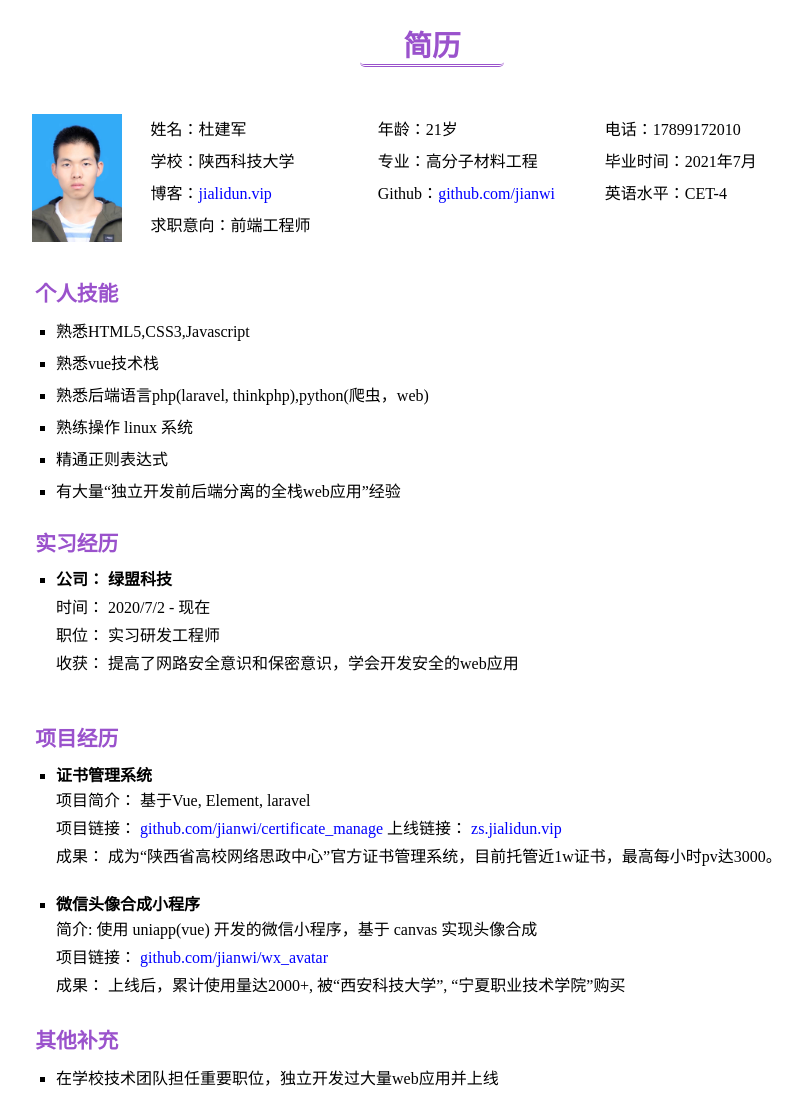
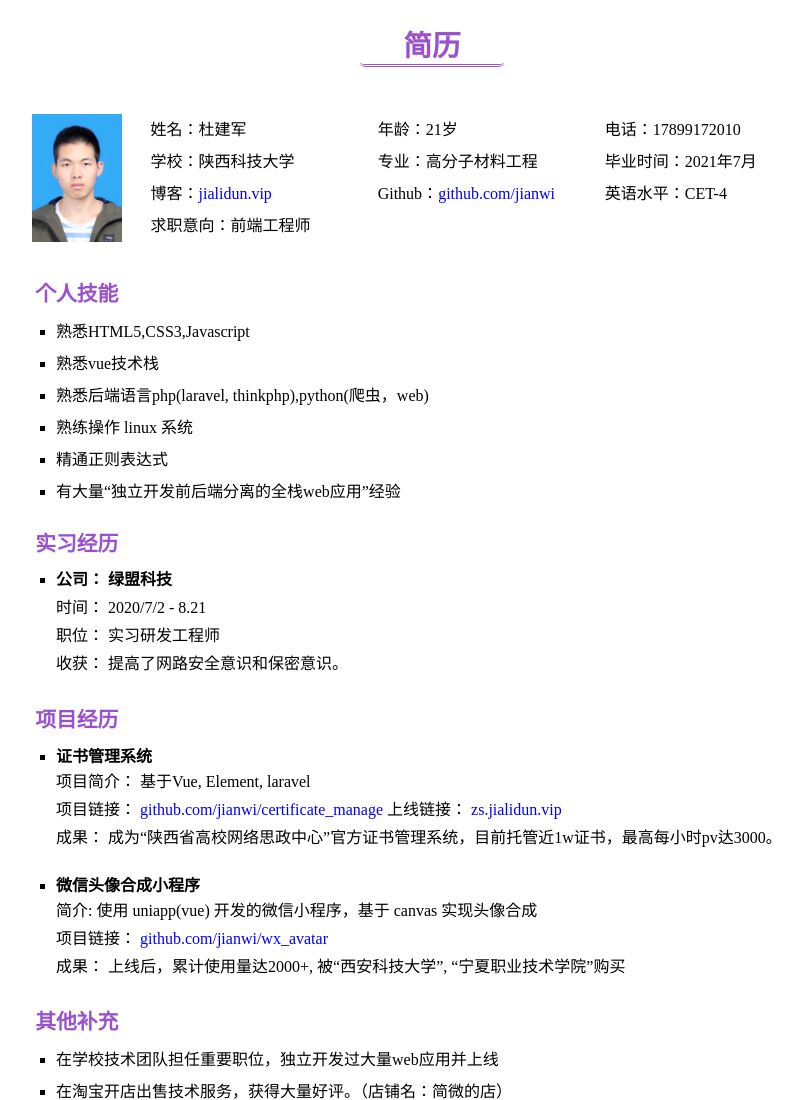
Before and after one commit to jianwi/jianli, a plain HTML site: page f2e.html in a window 1280 px wide. Shown: the top 1100 px of the page, without its empty margins (208-993 px from the left). Drawn offline with Linux system fonts and the light colour scheme.

Commit message:
更新实习结束时间

```diff
--- a/f2e.html
+++ b/f2e.html
@@ -45,7 +45,7 @@
           </p>
           <p>
             时间：
-            2020/7/2 - 现在
+            2020/7/2 - 8.21
           </p>
           <p>
             职位：
@@ -53,18 +53,10 @@
           </p>
           <p>
               收获：
-            提高了网路安全意识和保密意识，学会开发安全的web应用
+            提高了网路安全意识和保密意识。
           </p>
         </li>
       </ul>
-      <div class="timeline">
-        <div class="time">
-          2020/7/2-now
-        </div>
-        <div class="content">
-
-        </div>
-      </div>
     </section>
     <section class="box" id="project">
       <ul>
```
